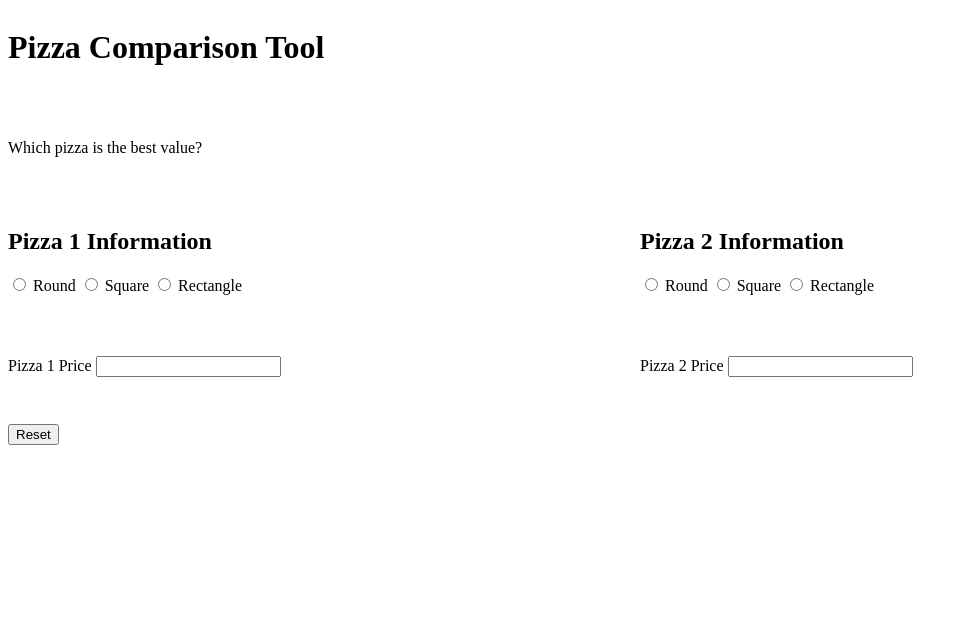
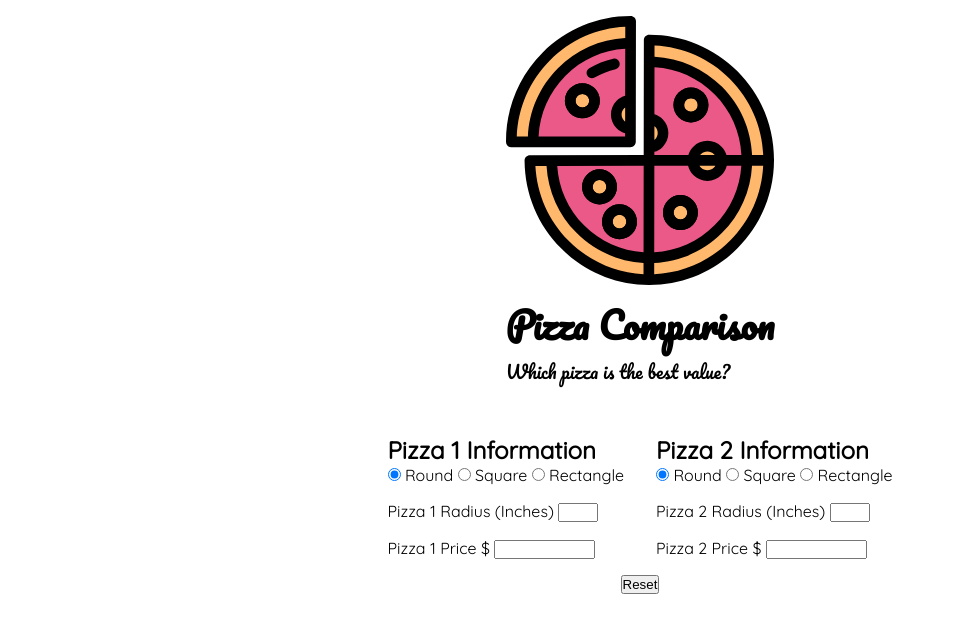
Before and after one commit to courtneyburch/Pizza-Calculator, a plain HTML site: page index.html in a window 1280 px wide. Shown: the whole page, without its empty margins (0-968 px from the left). Drawn offline with Linux system fonts and the light colour scheme.

Commit message:
add media queries, fonts, and responsive layout

```diff
--- a/index.html
+++ b/index.html
@@ -11,21 +11,26 @@
 <!-- This is a tool that allows the user to compare different sizes of pizza to determine which is the better value. -->
 <body>
     <div class="container">
-        <div class="title">
-            <h1>Pizza Comparison Tool</h1>
+    <div class="title_container">
+        <div class="title_image">
+            <img src="images/pizza-svgrepo-com.svg" alt="pizza">
+        </div>
+        <div class="title_text">
+            <h1>Pizza Comparison</h1>
             <p>Which pizza is the best value?</p>
+        </div>
         <div class="image invisible">
             <img src="/images/vitalii-chernopyskyi-Oxb84ENcFfU-unsplash.jpg" alt="A pizza">
         </div>
-
     </div>
 
+    <div class="main_container">
         <!-- Pizza 1 Info -->
         <div class="pizza_info_1">
             <section class="pizza_shape_1">
                 <h2>Pizza 1 Information</h2>
 
-                <input type="radio" id="round" name="shape1" value="round" onclick="show_round_dim_pizza1();">
+                <input type="radio" id="round" name="shape1" value="round" checked onclick="show_round_dim_pizza1();">
                 <label for="round">Round</label>
 
                 <input type="radio" id="square" name="shape1" value="square" onclick="show_square_dim_pizza1();">
@@ -37,21 +42,24 @@
             </section> <!--close pizza 1 shape container-->
 
             <!-- Pizza dimensions will be entered based on the shape chosen -->
-            <section class="pizza1_dimensions">
+            <section class="pizza_dimensions_1">
                 <!--round pizza dimensions-->
-                <p class="round1 invisible">
+                <p class="round1">
                     <label for="pizza1_round_radius">Pizza 1 Radius (Inches)</label>
                     <input type="number" min="1" name="pizza1_round_radius" id="pizza1_round_radius">
                 </p> <!--End round dimensions-->
 
                 <!--rectangular pizza dimensions-->
-                <p class="rectangle1 invisible">
+                <div class="rectangle1 invisible">
+                    <div class="rect_length">
                         <label for="pizza1_rectangle_length">Pizza 1 Length (Inches)</label>
                         <input type="number" min="1" name="pizza1_rectangle_length" id="pizza1_rectangle_length">
-
+                    </div>
+                    <div class="rect_width">
                         <label for="pizza1_rectangle_width">Pizza 1 width (Inches)</label>
                         <input type="number" min="1" name="pizza1_rectangle_width" id="pizza1_rectangle_width">
-                </p> <!--End rectangular dimensions-->
+                    </div>
+                </div> <!--End rectangular dimensions-->
 
                 <!--square pizza dimensions-->
                 <p class="square1 invisible">
@@ -62,8 +70,8 @@
             </section> <!--close pizza1 dimensions container-->
 
             <section class="pizza1_price">
-                <label for="pizza1_price">Pizza 1 Price</label>
-                <input type="text" name="pizza1_price" id="pizza1_price">
+                <label for="pizza1_price">Pizza 1 Price $</label>
+                <input type="text" name="pizza1_price" size="10" id="pizza1_price">
             </section>
         </div> <!--Close Pizza 1 Container-->
 
@@ -72,7 +80,7 @@
             <section class="pizza_shape_2">
                 <h2>Pizza 2 Information</h2>
 
-                <input type="radio" id="round" name="shape2" value="round" onclick="show_round_dim_pizza2();">
+                <input type="radio" id="round" name="shape2" value="round" checked onclick="show_round_dim_pizza2();">
                 <label for="round">Round</label>
 
                 <input type="radio" id="square" name="shape2" value="square" onclick="show_square_dim_pizza2();">
@@ -84,22 +92,26 @@
             </section> <!--close pizza 1 shape container-->
 
 
-            <section class="pizza2_dimensions">
+            <section class="pizza_dimensions_2">
 
                 <!--round pizza 2 dimensions-->
-                <p class="round2 invisible">
+                <p class="round2">
                     <label for="pizza2_round_radius">Pizza 2 Radius (Inches)</label>
                     <input type="number" min="1" name="pizza2_round_radius" id="pizza2_round_radius">
                 </p> <!--End round dimensions-->
 
                 <!--rectangular pizza 2 dimensions-->
-                <p class="rectangle2 invisible">
+                <div class="rectangle2 invisible">
+                    <div class="rect_length">
                         <label for="pizza2_rectangle_length">Pizza 2 Length (Inches)</label>
                         <input type="number" min="1" name="pizza2_rectangle_length" id="pizza2_rectangle_length">
+                    </div>
 
+                    <div class="rect_width">
                         <label for="pizza2_rectangle_width">Pizza 2 width (Inches)</label>
                         <input type="number" min="1" name="pizza2_rectangle_width" id="pizza2_rectangle_width">
-                </p> <!--End rectangular dimensions-->
+                    </div>
+                </div> <!--End rectangular dimensions-->
 
                 <!--square pizza2 dimensions-->
                 <p class="square2 invisible">
@@ -107,14 +119,13 @@
                     <input type="number" min="1" name="pizza2_square_side" id="pizza2_square_side">
                 </p>
 
-                <p class="pizza1_area invisible"></p>
 
             </section> <!--close pizza1 dimensions container-->
 
             <section class="pizza2_price">
-                <label for="pizza2_price">Pizza 2 Price</label>
-                <input type="text" name="pizza2_price" id="pizza2_price">
-                <p class="pizza2_unit_price invisible"></p>
+                <label for="pizza2_price">Pizza 2 Price $</label>
+                <input type="text" name="pizza2_price" size="10" id="pizza2_price">
+
             </section>
 
 
@@ -123,7 +134,7 @@
     <p><button type="reset">Reset</button></p>
     <p><button class="calc_area invisible" type="button" id="pizza1_calculate">Calculate</button></p>
     <p class="pizza1_area invisible"></p>
-
+    </div>
 
     <script src="script.js"></script>
 
--- a/styles.css
+++ b/styles.css
@@ -1,17 +1,73 @@
+@import url('https://fonts.googleapis.com/css2?family=Pacifico&display=swap');
+@import url('https://fonts.googleapis.com/css2?family=Pacifico&family=Quicksand&display=swap');
+*{
+    margin: 0;
+    padding: 0;
+    box-sizing: border-box;
+}
 .invisible{
     display: none;
 }
+input[type='number']{
+    width: 2.5rem;
+}
+/* styles for mobile layout */
 .container{
+    display: flex;
+    justify-content: flex-start;
+    align-items: center;
+    flex-direction: column;
+}
+.title_container{
+    font-family: 'Pacifico', cursive;
+    font-size: large;
+    margin-bottom: 1rem;
+    padding: 1rem 1rem;
+
+}
+.title_image{
+    display: none;
+
+}
+
+
+.main_container{
+    font-family: Quicksand;
+}
+.pizza_info_1, .pizza_info_2{
+    margin: 0.5rem;
+}
+.pizza_dimensions_1, .pizza_dimensions_2, .pizza_shape_1, .pizza_shape_2, .pizza1_price, .pizza2_price{
+    padding: 0.5rem 0.5rem;
+}
+.rect_length, .rect_width{
+    padding-bottom: 1rem;
+}
+@media(min-width: 500px){
+
+    .title_image{
+        display: block;
+        width: 100%;
+        margin: auto;
+        max-width: 200px;
+        max-height: 200px;
+    }
+}
+@media(min-width: 800px){
+
+    .main_container{
         display: grid;
         grid-template-columns: (2, 1fr);
-    grid-auto-rows: minmax(200px, 50%);
-
+        grid-auto-rows: auto;
     }
-.title{
+    .title_container{
         display: grid;
         grid-column: 1/3;
         grid-row: 1/2;
-
+    }
+    .title_container .title_image{
+        max-width: 300px;
+        max-height: 300px;
     }
 
     .pizza_info_1{
@@ -25,3 +81,4 @@
         grid-column: 2;
         grid-row: 2/3;
     }
+}
```
Also changed, not shown: images/pizza-svgrepo-com.svg (added), 1 other file. Lines whose indentation alone changed are shown as unchanged.
